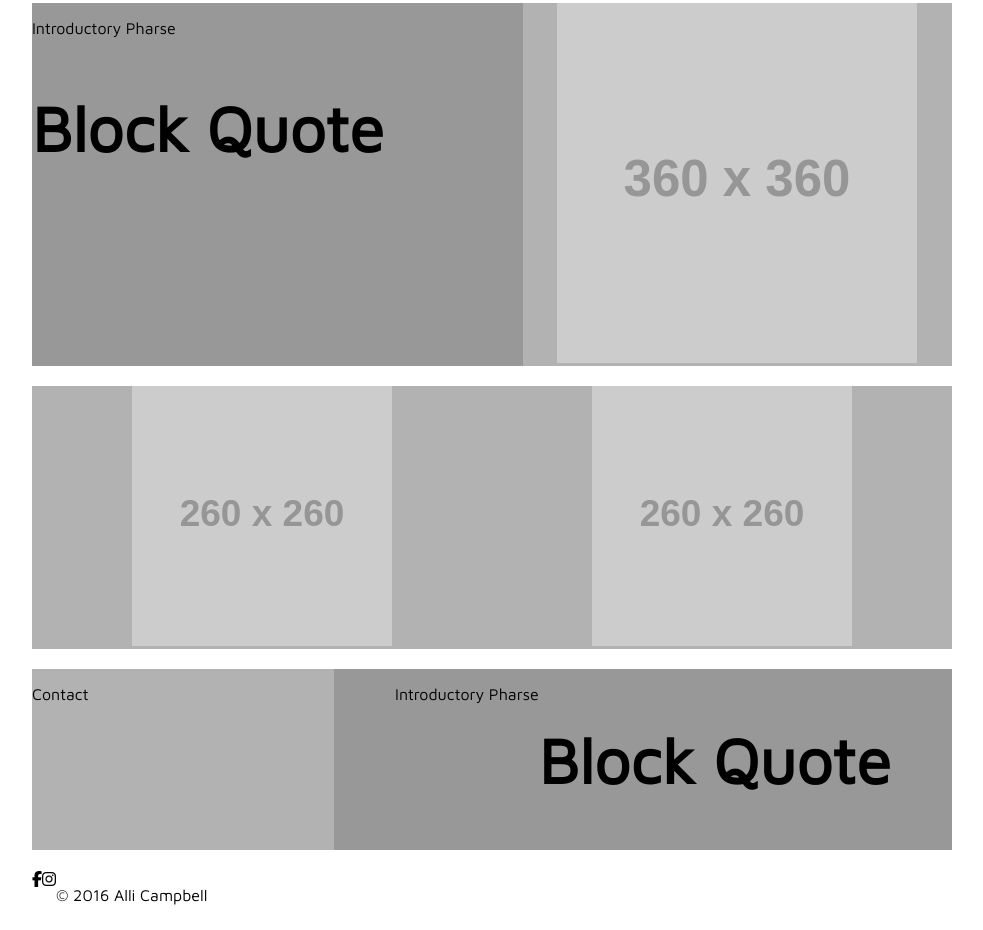
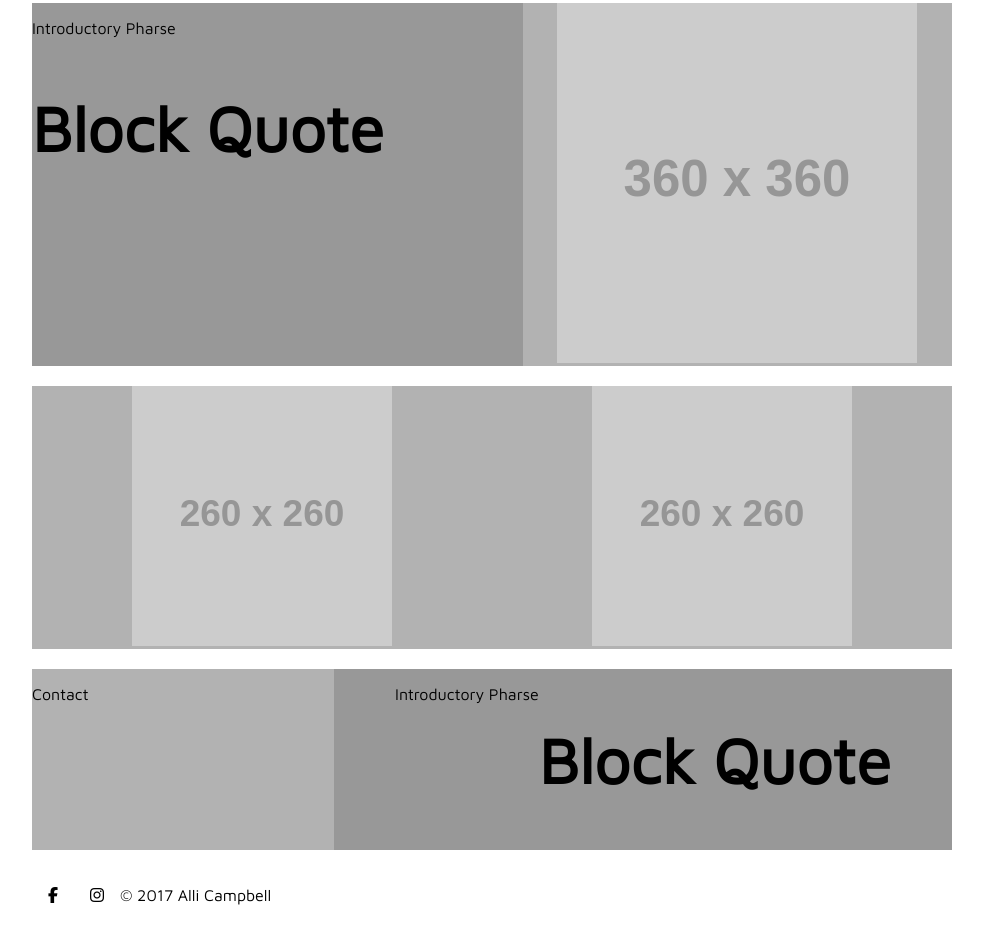
Before and after one commit to digitalscraps/learn-1, a plain HTML site: page index.html in a window 1280 px wide. Shown: the part 1304-2234 px from the top of the page, without its empty margins (148-1131 px from the left). Drawn offline with Linux system fonts and the light colour scheme; placeholder pictures from the web are drawn by us.

Commit message:
fix footer

```diff
--- a/css/base.css
+++ b/css/base.css
@@ -66,3 +66,10 @@
   section {
   margin-bottom: 1.25rem;
   }
+  footer {
+    display: flex;
+    justify-content: baseline;
+  }
+  footer a {
+    padding: 1rem;
+  }
--- a/index.html
+++ b/index.html
@@ -90,10 +90,10 @@
 
 
 
-  <footer class="flex-container">
+  <footer>
     <a href="#"><i class="fa fa-facebook fa-4" aria-hidden="true"></i></a>
     <a href="#"><i class="fa fa-instagram fa-4" aria-hidden="true"></i></a>
-    <p>&copy; 2016 Alli Campbell</p>
+    <p>&copy; 2017 Alli Campbell</p>
   </footer>
 
    </main>
```
